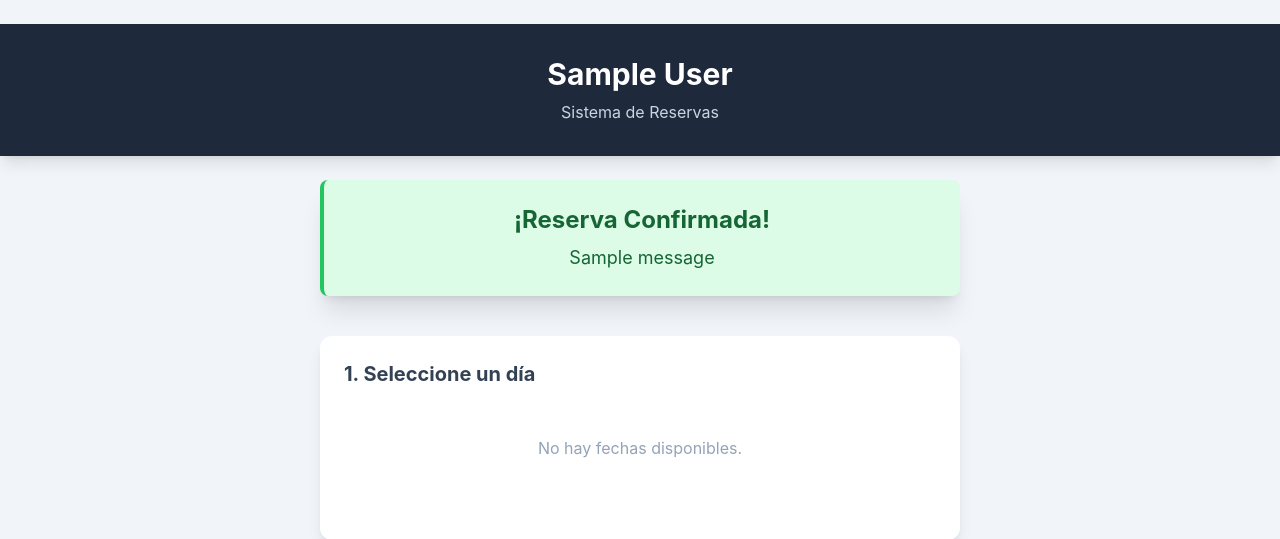
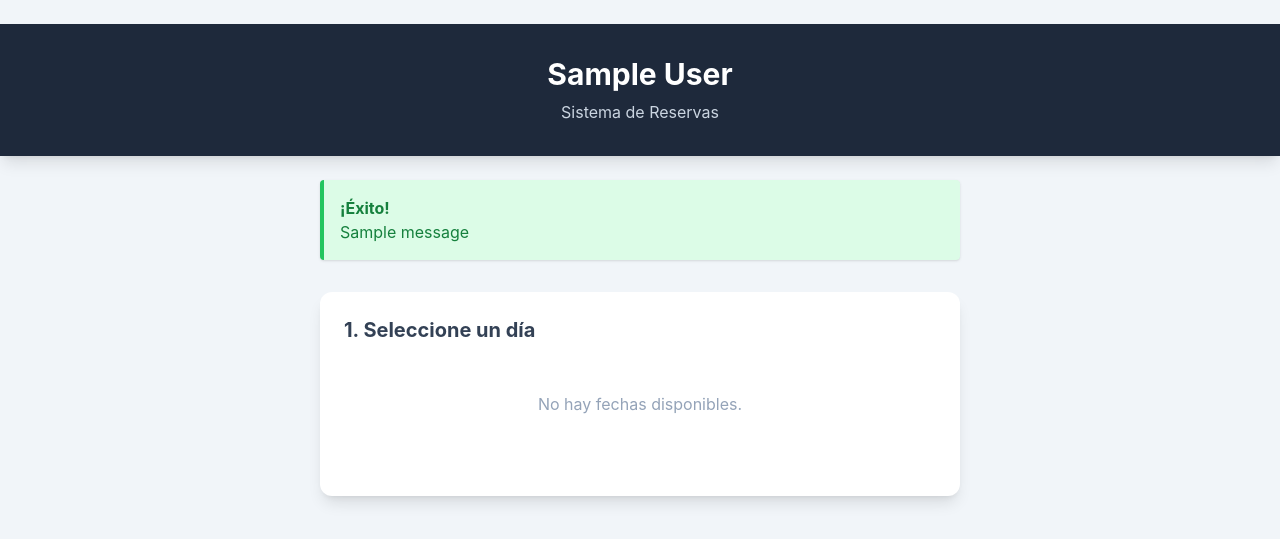
Before and after one commit to guille001-star/AgendaPro, a Flask app: a page that uses app/templates/public/agenda.html in a window 1280 px wide. Shown: the top 539 px of the page. Run offline with Flask 3, Linux system fonts and the light colour scheme; tables that the repository leaves empty hold one stand-in row (values such as "Sample post"); one stand-in notice (Sample message) is shown; some libraries are stand-ins or nearby versions.

Commit message:
Fix: Restore working agenda template

```diff
--- a/app/templates/public/agenda.html
+++ b/app/templates/public/agenda.html
@@ -5,21 +5,15 @@
     <p class="text-slate-300 mt-2">Sistema de Reservas</p>
 </div>
 
-<!-- ALERTA GRANDE DE ÉXITO -->
+<!-- Alertas -->
 {% with messages = get_flashed_messages(with_categories=true) %}
     {% if messages %}
-        <div class="max-w-2xl mx-auto mb-6 px-4">
+        <div class="max-w-2xl mx-auto mb-4 px-4">
             {% for category, message in messages %}
-                {% if category == 'success' %}
-                    <div class="bg-green-100 border-l-4 border-green-500 text-green-800 p-6 rounded-lg shadow-xl text-center" role="alert">
-                        <p class="font-bold text-2xl mb-2">¡Reserva Confirmada!</p>
-                        <p class="text-lg">{{ message }}</p>
-                    </div>
-                {% else %}
-                    <div class="bg-red-100 border-l-4 border-red-500 text-red-700 p-4 rounded" role="alert">
-                        <p>{{ message }}</p>
-                    </div>
-                {% endif %}
+                <div class="bg-green-100 border-l-4 border-green-500 text-green-700 p-4 rounded shadow" role="alert">
+                    <p class="font-bold">¡Éxito!</p>
+                    <p>{{ message }}</p>
+                </div>
             {% endfor %}
         </div>
     {% endif %}
@@ -41,21 +35,20 @@
             <input type="hidden" name="date" id="input-date">
             <input type="hidden" name="time_slot" id="input-time">
 
-            <h2 class="text-xl font-bold mb-4 text-slate-700">2. Elija horario y complete sus datos</h2>
+            <h2 class="text-xl font-bold mb-4 text-slate-700">2. Horario y datos</h2>
 
             <div class="mb-4">
-                <label class="block text-slate-600 text-sm mb-1">Horario disponible:</label>
+                <label class="block text-slate-600 text-sm mb-1">Horario:</label>
                 <div id="slots-container" class="grid grid-cols-4 gap-2"></div>
             </div>
 
             <div class="space-y-3">
-                <input type="text" name="name" placeholder="Nombre Completo" required class="w-full border p-3 rounded focus:ring-2 focus:ring-indigo-500">
-                <input type="email" name="email" placeholder="Email" required class="w-full border p-3 rounded focus:ring-2 focus:ring-indigo-500">
-                <input type="tel" name="phone" placeholder="Teléfono" required class="w-full border p-3 rounded focus:ring-2 focus:ring-indigo-500">
-                <textarea name="notes" placeholder="Nota (opcional)" class="w-full border p-3 rounded focus:ring-2 focus:ring-indigo-500"></textarea>
+                <input type="text" name="name" placeholder="Nombre Completo" required class="w-full border p-3 rounded">
+                <input type="email" name="email" placeholder="Email" required class="w-full border p-3 rounded">
+                <input type="tel" name="phone" placeholder="Teléfono" required class="w-full border p-3 rounded">
             </div>
 
-            <button type="submit" class="w-full bg-indigo-600 hover:bg-indigo-700 text-white font-bold py-3 px-4 rounded mt-4 text-lg transition">
+            <button type="submit" class="w-full bg-indigo-600 hover:bg-indigo-700 text-white font-bold py-3 px-4 rounded mt-4 text-lg">
                 Confirmar Reserva
             </button>
         </form>
```
